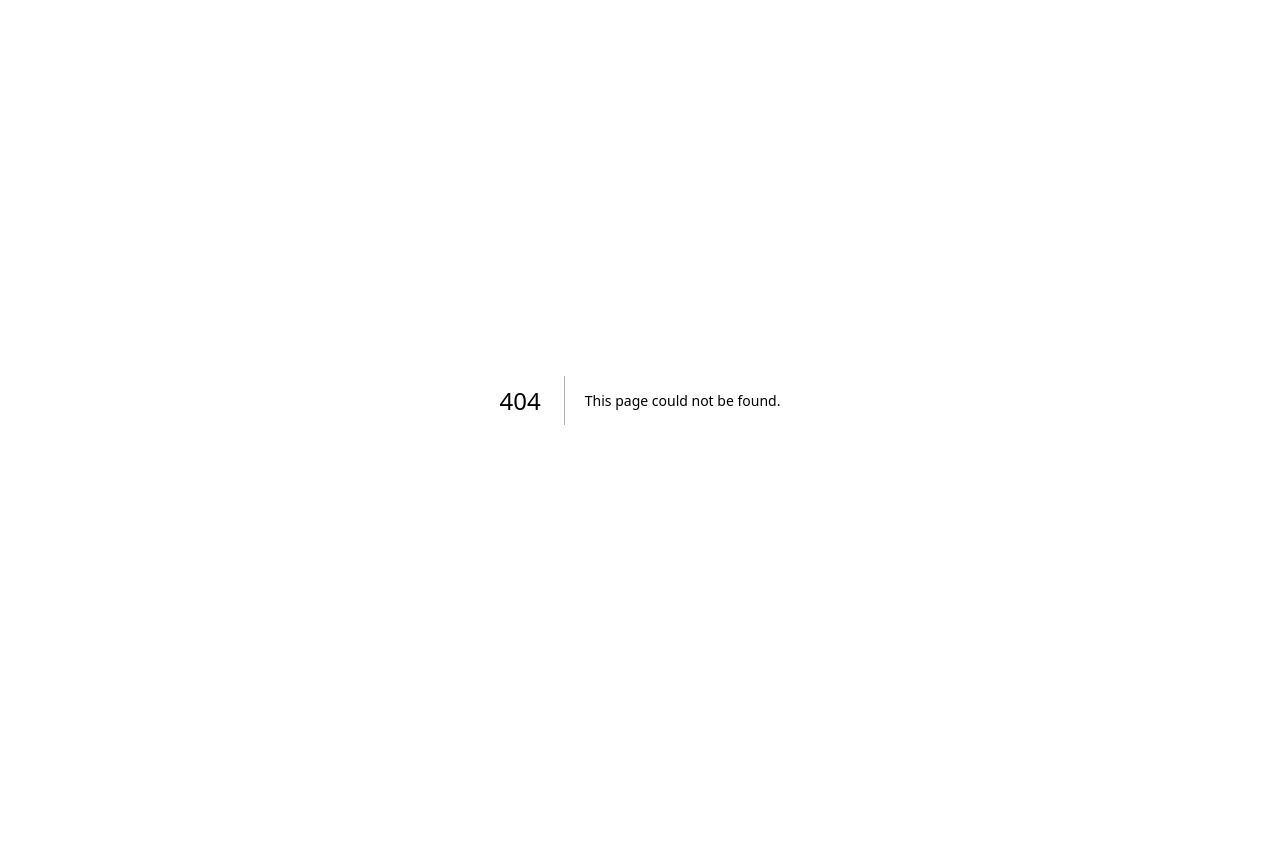
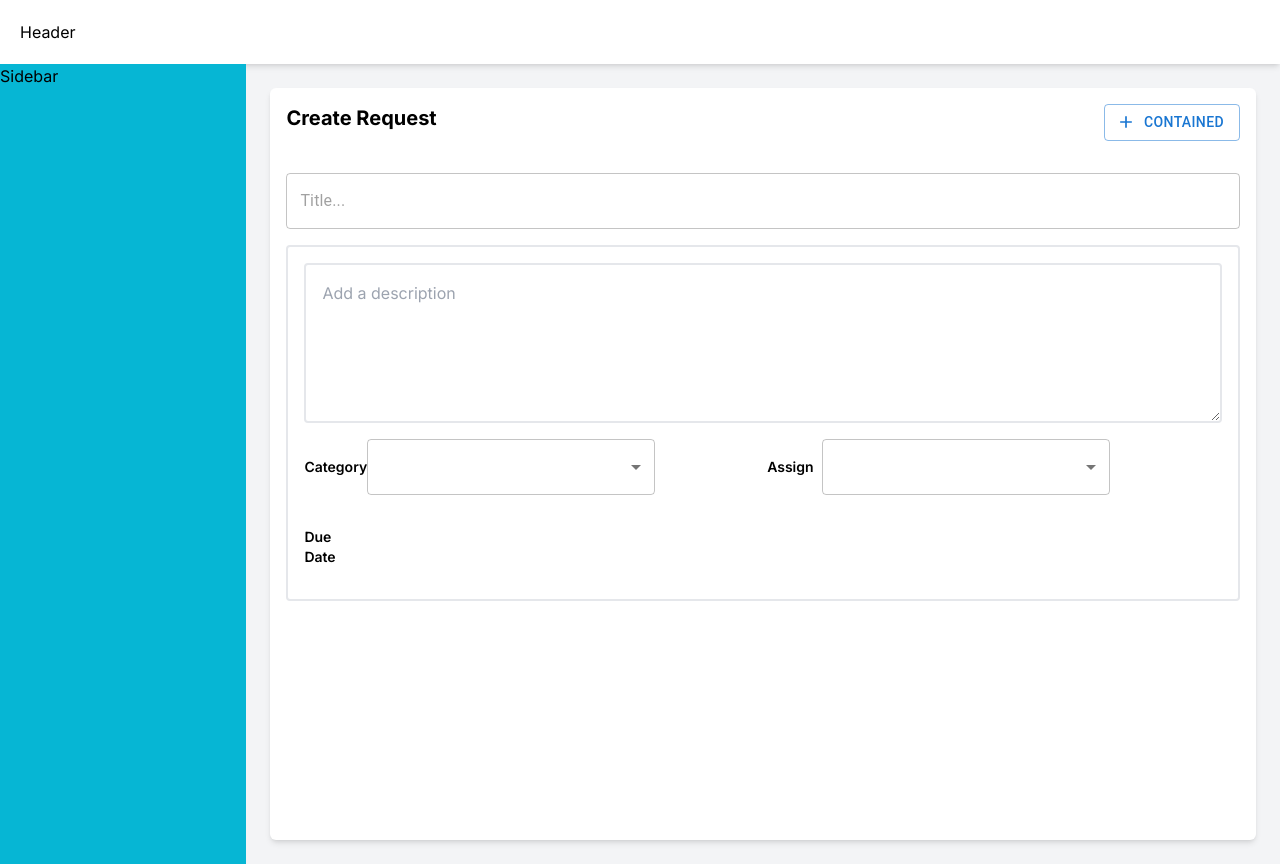
Before and after one commit to Arima057nn/GR2-FE, a Next.js app: page /create in a window 1280 px wide. Before the commit this address had no page. Before the commit the page ends 800 px from the top, so only its background shows below. Built offline with nearby package versions, Linux system fonts and the light colour scheme.

Commit message:
setup layout + ui create-request

```diff
--- /dev/null
+++ b/src/app/(user)/create/page.tsx
@@ -0,0 +1,82 @@
+"use client";
+import {
+  Button,
+  FormControl,
+  MenuItem,
+  Select,
+  SelectChangeEvent,
+} from "@mui/material";
+import TextField from "@mui/material/TextField";
+import React from "react";
+import AddIcon from "@mui/icons-material/Add";
+
+export default function CreateRequest() {
+  const [age, setAge] = React.useState("");
+
+  const handleChange = (event: SelectChangeEvent) => {
+    setAge(event.target.value as string);
+  };
+
+  return (
+    <div className="p-4 flex flex-col">
+      <div className="flex justify-between mb-8">
+        <p className="text-xl font-bold">Create Request</p>
+        <Button variant="outlined" startIcon={<AddIcon />}>
+          Contained
+        </Button>
+      </div>
+      <TextField
+        placeholder="Title..."
+        id="outlined-basic"
+        variant="outlined"
+      />
+
+      <div className="p-4 flex flex-col border-2 border-gray-200 rounded mt-4">
+        <textarea
+          placeholder="Add a description"
+          className="border-2 border-gray-200 rounded h-40 p-4"
+        ></textarea>
+        <div className="flex">
+          <div className="flex flex-1 items-center justify-between mr-28 my-4">
+            <p className="text-sm font-semibold">Category</p>
+            <div className="w-72">
+              <FormControl fullWidth>
+                <Select
+                  labelId="demo-simple-select-label"
+                  id="demo-simple-select"
+                  value={age}
+                  onChange={handleChange}
+                >
+                  <MenuItem value={10}>Ten</MenuItem>
+                  <MenuItem value={20}>Twenty</MenuItem>
+                  <MenuItem value={30}>Thirty</MenuItem>
+                </Select>
+              </FormControl>
+            </div>
+          </div>
+          <div className="flex flex-1 items-center justify-between mr-28 my-4">
+            <p className="text-sm font-semibold">Assign</p>
+            <div className="w-72">
+              <FormControl fullWidth>
+                <Select
+                  labelId="demo-simple-select-label"
+                  id="demo-simple-select"
+                  value={age}
+                  onChange={handleChange}
+                >
+                  <MenuItem value={10}>Ten</MenuItem>
+                  <MenuItem value={20}>Twenty</MenuItem>
+                  <MenuItem value={30}>Thirty</MenuItem>
+                </Select>
+              </FormControl>
+            </div>
+          </div>
+        </div>
+        <div className="flex w-1/2 items-center justify-between my-4">
+          <p className="text-sm font-semibold">Due Date</p>
+          <div className="w-72 mr-28"></div>
+        </div>
+      </div>
+    </div>
+  );
+}
--- /dev/null
+++ b/src/app/(user)/layout.tsx
@@ -0,0 +1,30 @@
+import type { Metadata } from "next";
+import Header from "../components/header";
+import Sidebar from "../components/sidebar";
+
+export const metadata: Metadata = {
+  title: "Create Next App",
+  description: "Generated by create next app",
+};
+
+export default function RootLayout({
+  children,
+}: {
+  children: React.ReactNode;
+}) {
+  return (
+    <div className="bg-gray-100">
+      <div>
+        <Header />
+      </div>
+      <div className="flex w-full">
+        <div className="w-1/5">
+          <Sidebar />
+        </div>
+        <div className="w-4/5 m-6 bg-white rounded-md shadow-md">
+          {children}
+        </div>
+      </div>
+    </div>
+  );
+}
--- /dev/null
+++ b/src/app/(user)/page.tsx
@@ -0,0 +1,3 @@
+export default function Home() {
+  return <div>user</div>;
+}
--- /dev/null
+++ b/src/app/components/header/index.tsx
@@ -0,0 +1,7 @@
+"use client";
+
+const Header = () => {
+  return <div className="w-full bg-white p-5 shadow-md">Header</div>;
+};
+
+export default Header;
--- /dev/null
+++ b/src/app/components/sidebar/index.tsx
@@ -0,0 +1,7 @@
+"use client";
+
+const Sidebar = () => {
+  return <div className="w-full h-screen bg-cyan-500">Sidebar</div>;
+};
+
+export default Sidebar;
--- a/src/app/globals.css
+++ b/src/app/globals.css
@@ -2,26 +2,13 @@
 @tailwind components;
 @tailwind utilities;
 
+@import url("https://fonts.googleapis.com/css2?family=Inter:wght@100;200;300;400;500;600;700;800;900&display=swap");
+
 :root {
-  --foreground-rgb: 0, 0, 0;
-  --background-start-rgb: 214, 219, 220;
-  --background-end-rgb: 255, 255, 255;
+  --box-shadow: 0px 2px 4px -1px rgba(0, 0, 0, 0.2),
+    0px 4px 5px 0px rgba(0, 0, 0, 0.14), 0px 1px 10px 0px rgba(0, 0, 0, 0.12);
 }
 
-@media (prefers-color-scheme: dark) {
-  :root {
-    --foreground-rgb: 255, 255, 255;
-    --background-start-rgb: 0, 0, 0;
-    --background-end-rgb: 0, 0, 0;
-  }
+* {
+  font-family: "Inter", sans-serif;
 }
-
-body {
-  color: rgb(var(--foreground-rgb));
-  background: linear-gradient(
-      to bottom,
-      transparent,
-      rgb(var(--background-end-rgb))
-    )
-    rgb(var(--background-start-rgb));
-}
--- a/src/app/page.tsx
+++ /dev/null
@@ -1,113 +0,0 @@
-import Image from 'next/image'
-
-export default function Home() {
-  return (
-    <main className="flex min-h-screen flex-col items-center justify-between p-24">
-      <div className="z-10 max-w-5xl w-full items-center justify-between font-mono text-sm lg:flex">
-        <p className="fixed left-0 top-0 flex w-full justify-center border-b border-gray-300 bg-gradient-to-b from-zinc-200 pb-6 pt-8 backdrop-blur-2xl dark:border-neutral-800 dark:bg-zinc-800/30 dark:from-inherit lg:static lg:w-auto  lg:rounded-xl lg:border lg:bg-gray-200 lg:p-4 lg:dark:bg-zinc-800/30">
-          Get started by editing&nbsp;
-          <code className="font-mono font-bold">src/app/page.tsx</code>
-        </p>
-        <div className="fixed bottom-0 left-0 flex h-48 w-full items-end justify-center bg-gradient-to-t from-white via-white dark:from-black dark:via-black lg:static lg:h-auto lg:w-auto lg:bg-none">
-          <a
-            className="pointer-events-none flex place-items-center gap-2 p-8 lg:pointer-events-auto lg:p-0"
-            href="https://vercel.com?utm_source=create-next-app&utm_medium=appdir-template&utm_campaign=create-next-app"
-            target="_blank"
-            rel="noopener noreferrer"
-          >
-            By{' '}
-            <Image
-              src="/vercel.svg"
-              alt="Vercel Logo"
-              className="dark:invert"
-              width={100}
-              height={24}
-              priority
-            />
-          </a>
-        </div>
-      </div>
-
-      <div className="relative flex place-items-center before:absolute before:h-[300px] before:w-[480px] before:-translate-x-1/2 before:rounded-full before:bg-gradient-radial before:from-white before:to-transparent before:blur-2xl before:content-[''] after:absolute after:-z-20 after:h-[180px] after:w-[240px] after:translate-x-1/3 after:bg-gradient-conic after:from-sky-200 after:via-blue-200 after:blur-2xl after:content-[''] before:dark:bg-gradient-to-br before:dark:from-transparent before:dark:to-blue-700 before:dark:opacity-10 after:dark:from-sky-900 after:dark:via-[#0141ff] after:dark:opacity-40 before:lg:h-[360px] z-[-1]">
-        <Image
-          className="relative dark:drop-shadow-[0_0_0.3rem_#ffffff70] dark:invert"
-          src="/next.svg"
-          alt="Next.js Logo"
-          width={180}
-          height={37}
-          priority
-        />
-      </div>
-
-      <div className="mb-32 grid text-center lg:max-w-5xl lg:w-full lg:mb-0 lg:grid-cols-4 lg:text-left">
-        <a
-          href="https://nextjs.org/docs?utm_source=create-next-app&utm_medium=appdir-template&utm_campaign=create-next-app"
-          className="group rounded-lg border border-transparent px-5 py-4 transition-colors hover:border-gray-300 hover:bg-gray-100 hover:dark:border-neutral-700 hover:dark:bg-neutral-800/30"
-          target="_blank"
-          rel="noopener noreferrer"
-        >
-          <h2 className={`mb-3 text-2xl font-semibold`}>
-            Docs{' '}
-            <span className="inline-block transition-transform group-hover:translate-x-1 motion-reduce:transform-none">
-              -&gt;
-            </span>
-          </h2>
-          <p className={`m-0 max-w-[30ch] text-sm opacity-50`}>
-            Find in-depth information about Next.js features and API.
-          </p>
-        </a>
-
-        <a
-          href="https://nextjs.org/learn?utm_source=create-next-app&utm_medium=appdir-template-tw&utm_campaign=create-next-app"
-          className="group rounded-lg border border-transparent px-5 py-4 transition-colors hover:border-gray-300 hover:bg-gray-100 hover:dark:border-neutral-700 hover:dark:bg-neutral-800/30"
-          target="_blank"
-          rel="noopener noreferrer"
-        >
-          <h2 className={`mb-3 text-2xl font-semibold`}>
-            Learn{' '}
-            <span className="inline-block transition-transform group-hover:translate-x-1 motion-reduce:transform-none">
-              -&gt;
-            </span>
-          </h2>
-          <p className={`m-0 max-w-[30ch] text-sm opacity-50`}>
-            Learn about Next.js in an interactive course with&nbsp;quizzes!
-          </p>
-        </a>
-
-        <a
-          href="https://vercel.com/templates?framework=next.js&utm_source=create-next-app&utm_medium=appdir-template&utm_campaign=create-next-app"
-          className="group rounded-lg border border-transparent px-5 py-4 transition-colors hover:border-gray-300 hover:bg-gray-100 hover:dark:border-neutral-700 hover:dark:bg-neutral-800/30"
-          target="_blank"
-          rel="noopener noreferrer"
-        >
-          <h2 className={`mb-3 text-2xl font-semibold`}>
-            Templates{' '}
-            <span className="inline-block transition-transform group-hover:translate-x-1 motion-reduce:transform-none">
-              -&gt;
-            </span>
-          </h2>
-          <p className={`m-0 max-w-[30ch] text-sm opacity-50`}>
-            Explore the Next.js 13 playground.
-          </p>
-        </a>
-
-        <a
-          href="https://vercel.com/new?utm_source=create-next-app&utm_medium=appdir-template&utm_campaign=create-next-app"
-          className="group rounded-lg border border-transparent px-5 py-4 transition-colors hover:border-gray-300 hover:bg-gray-100 hover:dark:border-neutral-700 hover:dark:bg-neutral-800/30"
-          target="_blank"
-          rel="noopener noreferrer"
-        >
-          <h2 className={`mb-3 text-2xl font-semibold`}>
-            Deploy{' '}
-            <span className="inline-block transition-transform group-hover:translate-x-1 motion-reduce:transform-none">
-              -&gt;
-            </span>
-          </h2>
-          <p className={`m-0 max-w-[30ch] text-sm opacity-50`}>
-            Instantly deploy your Next.js site to a shareable URL with Vercel.
-          </p>
-        </a>
-      </div>
-    </main>
-  )
-}
```
Also changed, not shown: package.json (+14 -4 lines), src/app/layout.tsx (+9 -9 lines), 1 other file (tests, documents, lock files or other folders).
